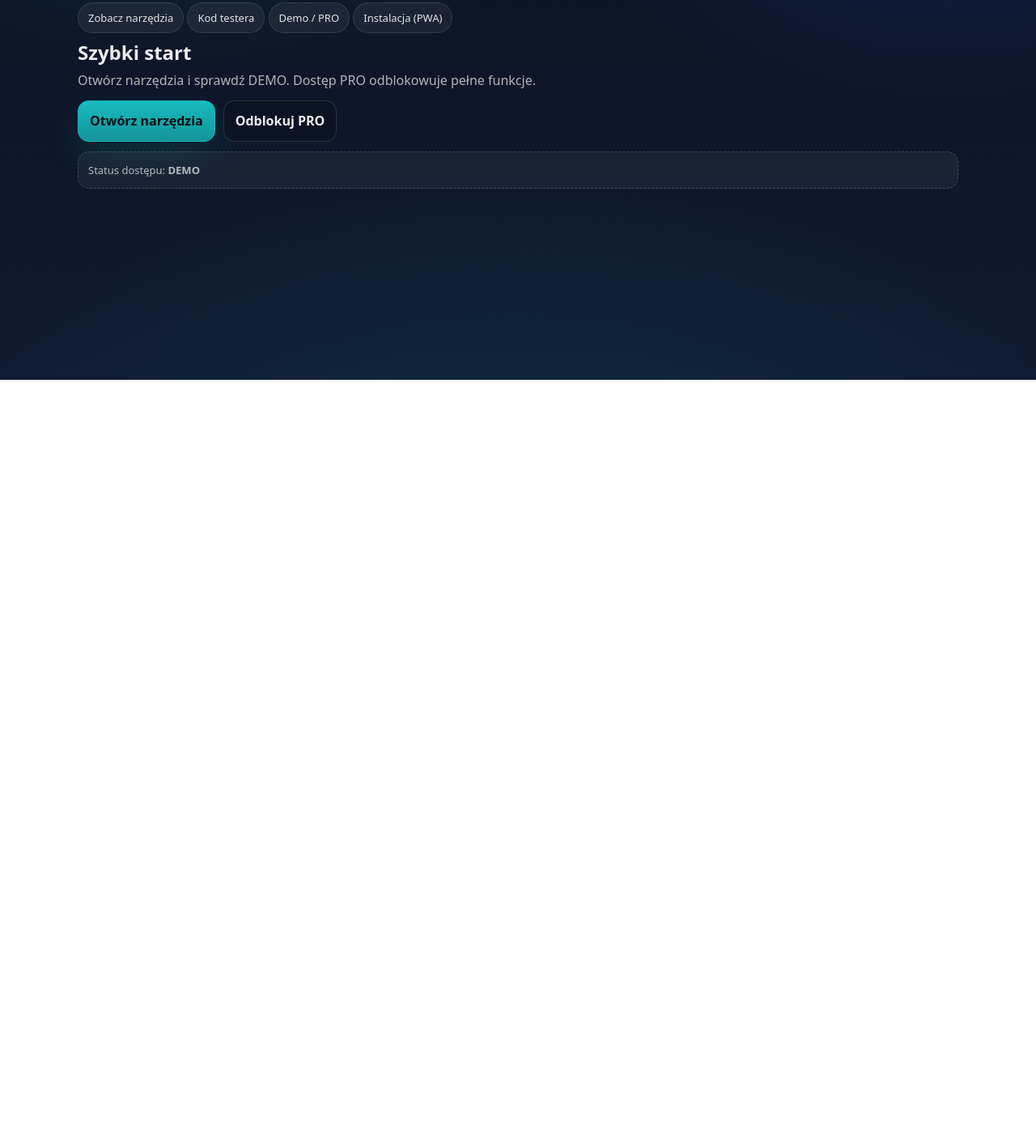
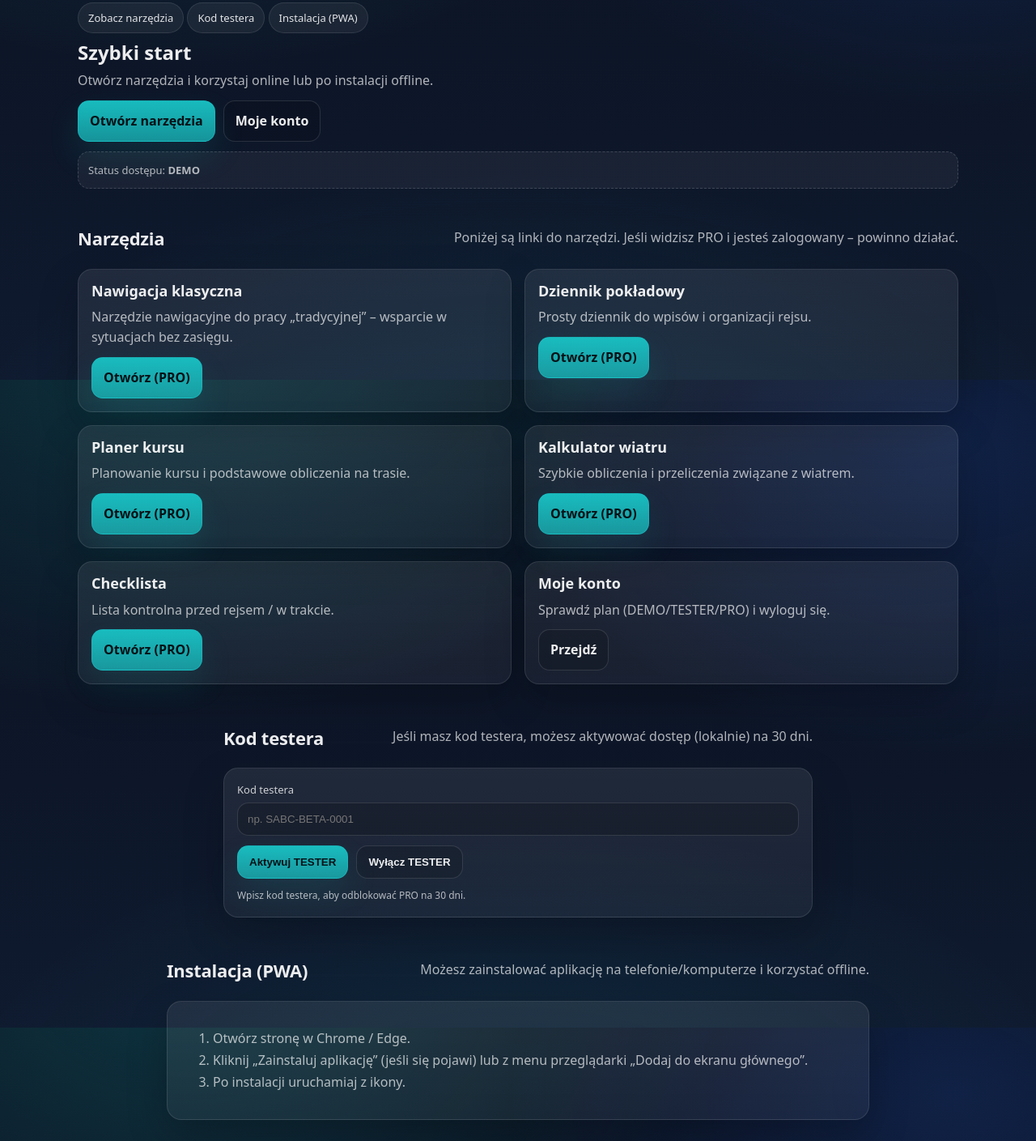
Before and after one commit to czarnecki07-gif/sailABC, a website: page oprogramowanie.html in a window 1280 px wide. Shown: the part 331-1740 px from the top of the page at 81% size. Before the commit the page ends 800 px from the top, so only its background shows below. Drawn offline with Linux system fonts and the light colour scheme; no server answers.

Commit message:
Update oprogramowanie.html

```diff
--- a/oprogramowanie.html
+++ b/oprogramowanie.html
@@ -65,7 +65,6 @@
           <div class="hero-links-row">
             <a class="chip chip-link" href="#narzedzia">Zobacz narzędzia</a>
             <a class="chip chip-link" href="#tester">Kod testera</a>
-            <a class="chip chip-link" href="#pakiety">Demo / PRO</a>
             <a class="chip chip-link" href="#install">Instalacja (PWA)</a>
           </div>
         </div>
@@ -74,12 +73,12 @@
           <div class="panel-card">
             <h2 style="margin-bottom:8px;">Szybki start</h2>
             <p class="muted" style="margin-bottom:12px;">
-              Otwórz narzędzia i sprawdź DEMO. Dostęp PRO odblokowuje pełne funkcje.
+              Otwórz narzędzia i korzystaj online lub po instalacji offline.
             </p>
 
             <div class="weather-search-actions" style="margin:0;">
               <a class="btn btn-primary" href="#narzedzia">Otwórz narzędzia</a>
-              <a class="btn btn-ghost" href="#pakiety">Odblokuj PRO</a>
+              <a class="btn btn-ghost" href="/moje-konto.html">Moje konto</a>
               <button class="btn" id="btnInstallPwa" type="button" hidden>Zainstaluj aplikację</button>
             </div>
 
@@ -91,10 +90,109 @@
       </div>
     </section>
 
-    <!-- RESZTA STRONY BEZ ZMIAN -->
-    <!-- (narzędzia, pakiety, instalacja, roadmap itd. – dokładnie jak w Twoim oryginale) -->
+    <!-- NARZĘDZIA -->
+    <section id="narzedzia" class="section">
+      <div class="container">
+        <div class="section-head">
+          <h2>Narzędzia</h2>
+          <p class="muted">Poniżej są linki do narzędzi. Jeśli widzisz PRO i jesteś zalogowany – powinno działać.</p>
+        </div>
 
-    <!-- Tu zostaje CAŁA dalsza zawartość Twojego pliku bez zmian -->
+        <div class="cards-grid cards-2">
+          <article class="card">
+            <h3>Nawigacja klasyczna</h3>
+            <p class="muted">Narzędzie nawigacyjne do pracy „tradycyjnej” – wsparcie w sytuacjach bez zasięgu.</p>
+            <div style="margin-top:12px;">
+              <a class="btn btn-primary" href="tools-nawigacja.html" data-access="pro">Otwórz (PRO)</a>
+            </div>
+          </article>
+
+          <article class="card">
+            <h3>Dziennik pokładowy</h3>
+            <p class="muted">Prosty dziennik do wpisów i organizacji rejsu.</p>
+            <div style="margin-top:12px;">
+              <a class="btn btn-primary" href="tools-dziennik.html" data-access="pro">Otwórz (PRO)</a>
+            </div>
+          </article>
+
+          <article class="card">
+            <h3>Planer kursu</h3>
+            <p class="muted">Planowanie kursu i podstawowe obliczenia na trasie.</p>
+            <div style="margin-top:12px;">
+              <a class="btn btn-primary" href="tools-planer.html" data-access="pro">Otwórz (PRO)</a>
+            </div>
+          </article>
+
+          <article class="card">
+            <h3>Kalkulator wiatru</h3>
+            <p class="muted">Szybkie obliczenia i przeliczenia związane z wiatrem.</p>
+            <div style="margin-top:12px;">
+              <a class="btn btn-primary" href="tools-wiatr.html" data-access="pro">Otwórz (PRO)</a>
+            </div>
+          </article>
+
+          <article class="card">
+            <h3>Checklista</h3>
+            <p class="muted">Lista kontrolna przed rejsem / w trakcie.</p>
+            <div style="margin-top:12px;">
+              <a class="btn btn-primary" href="tools-checklista.html" data-access="pro">Otwórz (PRO)</a>
+            </div>
+          </article>
+
+          <article class="card">
+            <h3>Moje konto</h3>
+            <p class="muted">Sprawdź plan (DEMO/TESTER/PRO) i wyloguj się.</p>
+            <div style="margin-top:12px;">
+              <a class="btn btn-ghost" href="/moje-konto.html">Przejdź</a>
+            </div>
+          </article>
+        </div>
+      </div>
+    </section>
+
+    <!-- TESTER -->
+    <section id="tester" class="section">
+      <div class="container" style="max-width:760px;">
+        <div class="section-head">
+          <h2>Kod testera</h2>
+          <p class="muted">Jeśli masz kod testera, możesz aktywować dostęp (lokalnie) na 30 dni.</p>
+        </div>
+
+        <div class="card">
+          <div class="field">
+            <label for="testerCode">Kod testera</label>
+            <input id="testerCode" type="text" placeholder="np. SABC-BETA-0001" />
+          </div>
+
+          <div style="display:flex; gap:10px; flex-wrap:wrap; margin-top:12px;">
+            <button class="btn btn-primary" id="btnActivateTester" type="button">Aktywuj TESTER</button>
+            <button class="btn btn-ghost" id="btnDeactivateTester" type="button">Wyłącz TESTER</button>
+          </div>
+
+          <div id="testerInfo" class="muted small" style="margin-top:12px;"></div>
+        </div>
+      </div>
+    </section>
+
+    <!-- INSTALACJA -->
+    <section id="install" class="section">
+      <div class="container" style="max-width: 900px;">
+        <div class="section-head">
+          <h2>Instalacja (PWA)</h2>
+          <p class="muted">
+            Możesz zainstalować aplikację na telefonie/komputerze i korzystać offline.
+          </p>
+        </div>
+
+        <div class="card">
+          <ol class="muted" style="line-height:1.7;">
+            <li>Otwórz stronę w Chrome / Edge.</li>
+            <li>Kliknij „Zainstaluj aplikację” (jeśli się pojawi) lub z menu przeglądarki „Dodaj do ekranu głównego”.</li>
+            <li>Po instalacji uruchamiaj z ikony.</li>
+          </ol>
+        </div>
+      </div>
+    </section>
 
   </main>
 
@@ -117,15 +215,11 @@
       const t = e.target;
       if (t && t.tagName === 'A') setNav(false);
     });
-
-    document.getElementById('year')?.textContent = new Date().getFullYear();
   </script>
 
-  <!-- BLOKADA DEMO/PRO -->
-  <script src="access.js"></script>
-
-  <!-- Dynamiczny przycisk logowania -->
-  <script src="auth-ui.js"></script>
+  <!-- ACCESS + UI (cache-busting, żeby PWA nie brało starego) -->
+  <script src="access.js?v=7"></script>
+  <script src="auth-ui.js?v=7"></script>
 
   <!-- PWA -->
   <script src="pwa.js"></script>
```
